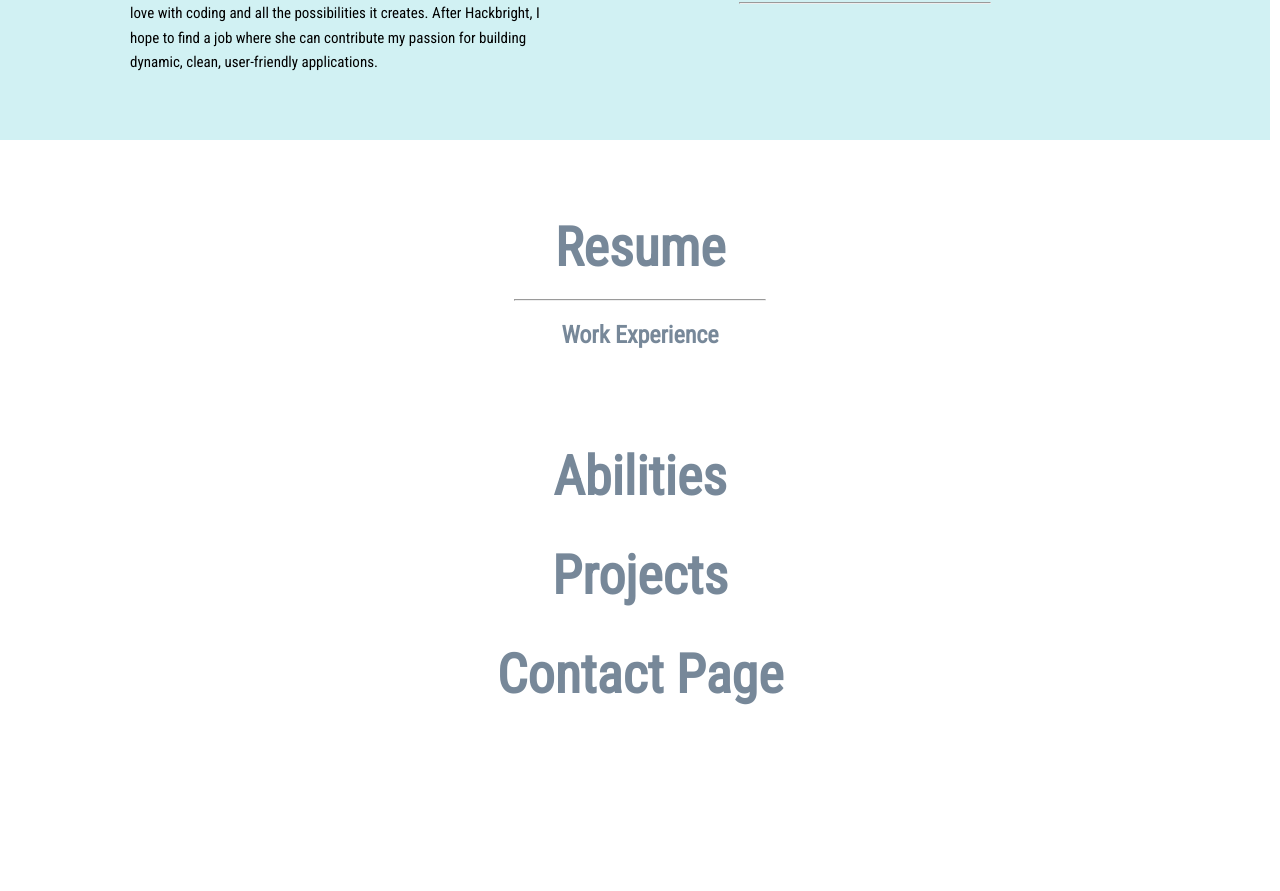
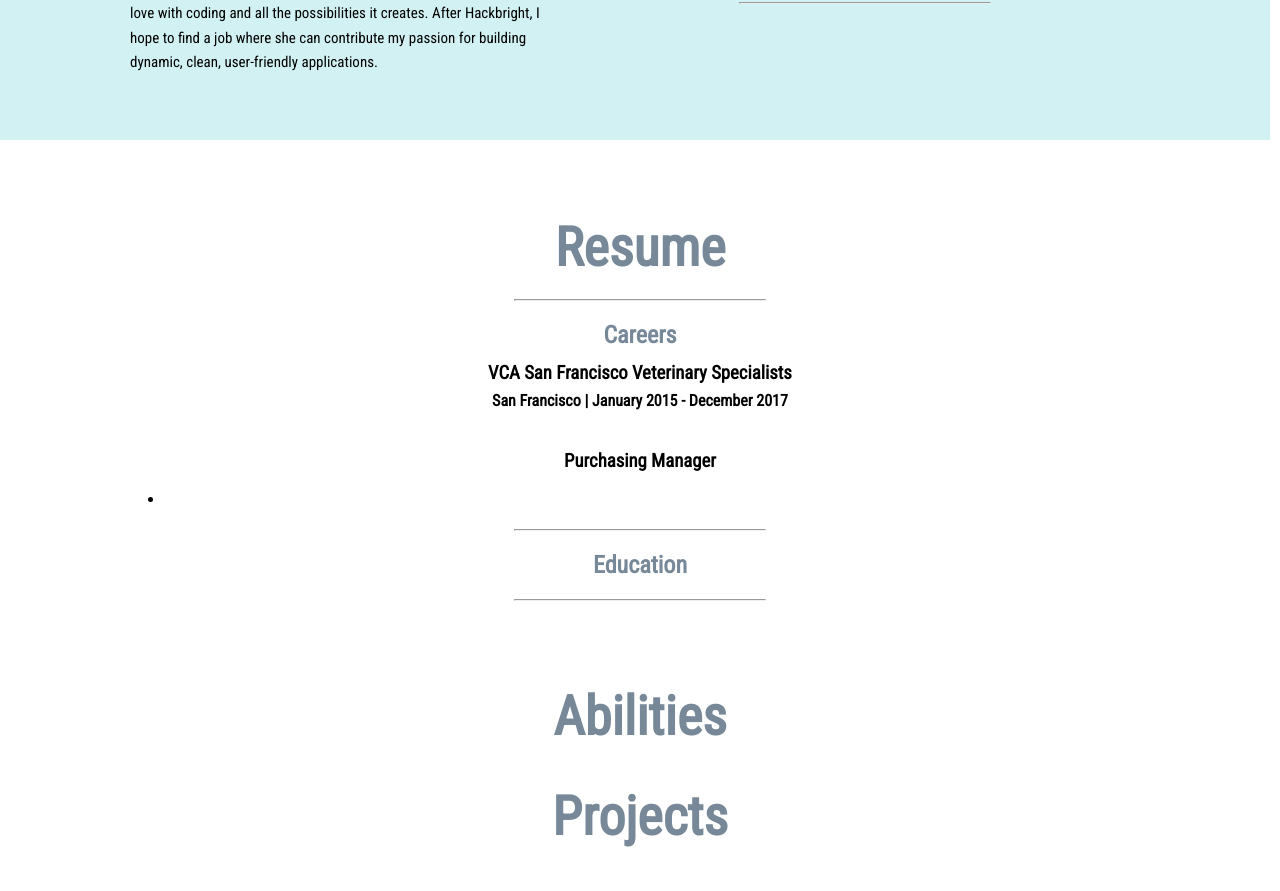
Before and after one commit to sarahbethfry/my-website, a React (Create React App) app: page / in a window 1280 px wide. Shown: the part 1489-2380 px from the top of the page. Before the commit the page ends 2215 px from the top, so only its background shows below. Built offline with nearby package versions, Linux system fonts and the light colour scheme.

Commit message:
created careers and education components to plug into resume component

```diff
--- /dev/null
+++ b/src/Resume/Careers.jsx
@@ -0,0 +1,25 @@
+import React from "react";
+import classes from "./Resume.module.css";
+
+const Careers = (props) => {
+  return (
+    <div className={classes.Careers}>
+      <h2>Careers</h2>
+      <div className={classes.careersHeader}>
+          <h3>VCA San Francisco Veterinary Specialists</h3>
+          <p>San Francisco | January 2015 - December 2017</p>
+      </div>
+      <div>
+          <p>
+              <h3>Purchasing Manager</h3>
+              <ul>
+                <li></li>
+              </ul>
+          </p>
+      </div>
+
+    </div>
+  );
+};
+
+export default Careers;
--- /dev/null
+++ b/src/Resume/Education.jsx
@@ -0,0 +1,13 @@
+import React from "react";
+import classes from "./Resume.module.css";
+
+const Education = (props) => {
+  return (
+    <div className={classes.Education}>
+      <h2>Education</h2>
+
+    </div>
+  );
+};
+
+export default Education;
--- a/src/Resume/Resume.jsx
+++ b/src/Resume/Resume.jsx
@@ -1,4 +1,6 @@
 import React from "react";
+import Careers from "./Careers"
+import Education from "./Education"
 import classes from "./Resume.module.css";
 
 const Resume = (props) => {
@@ -6,8 +8,11 @@ const Resume = (props) => {
     <div id="resume" className={classes.Resume}>
       <h1>Resume</h1>
       <hr/>
-      <h2>Work Experience</h2>
+      <Careers />
+      <hr />
 
+      <Education />
+      <hr />
     </div>
   );
 };
--- a/src/Resume/Resume.module.css
+++ b/src/Resume/Resume.module.css
@@ -1,4 +1,17 @@
 .Resume {
   max-width: 1280px;
   padding: 40px 180px;
+  text-align: center;
 }
+
+.Careers {
+  margin-bottom: 20px;
+  margin-right: -15px;
+  margin-left: -15px;
+}
+
+.careersHeader {
+  font-weight: 700;
+  line-height: 0.5;
+  padding-bottom: 10px;
+}
```
